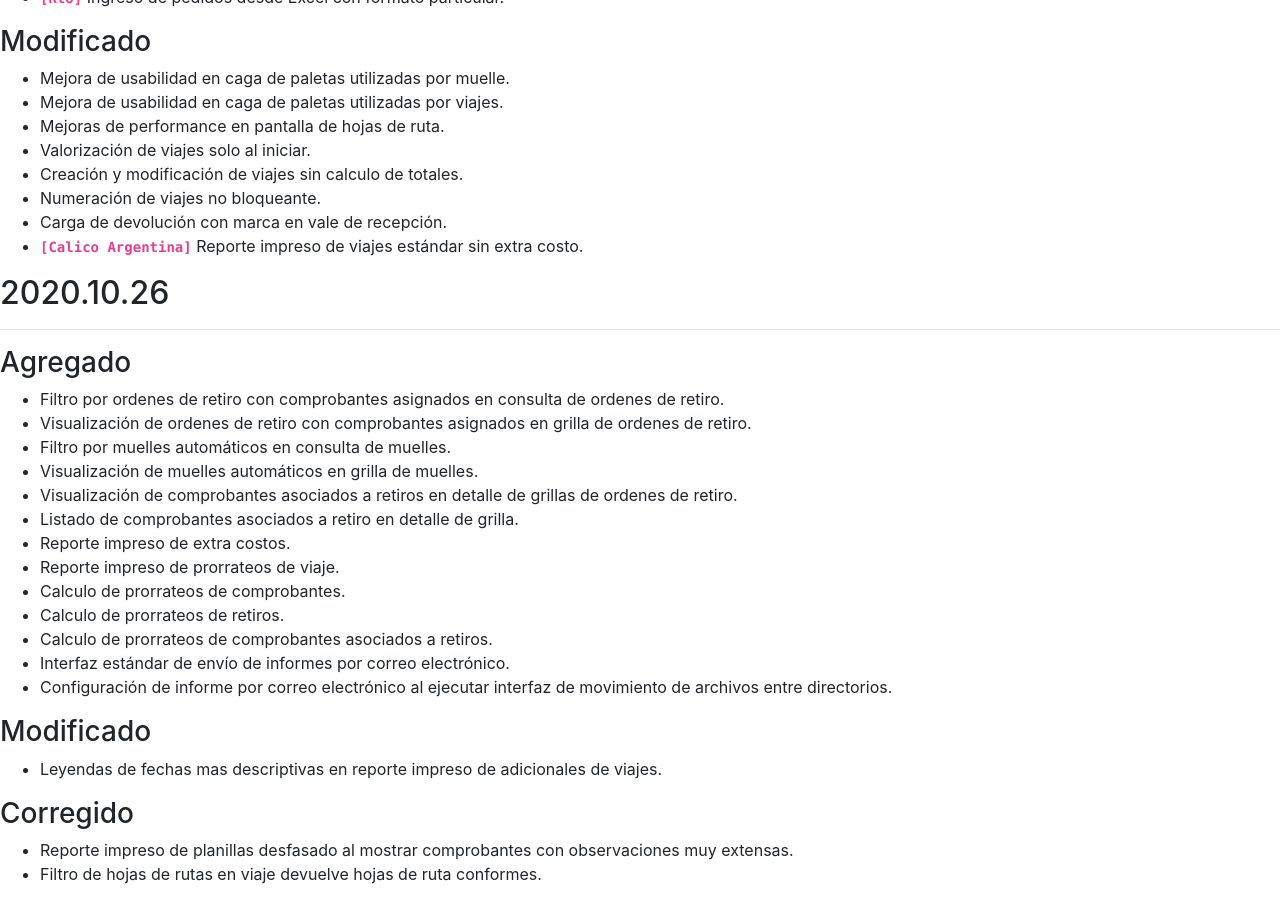
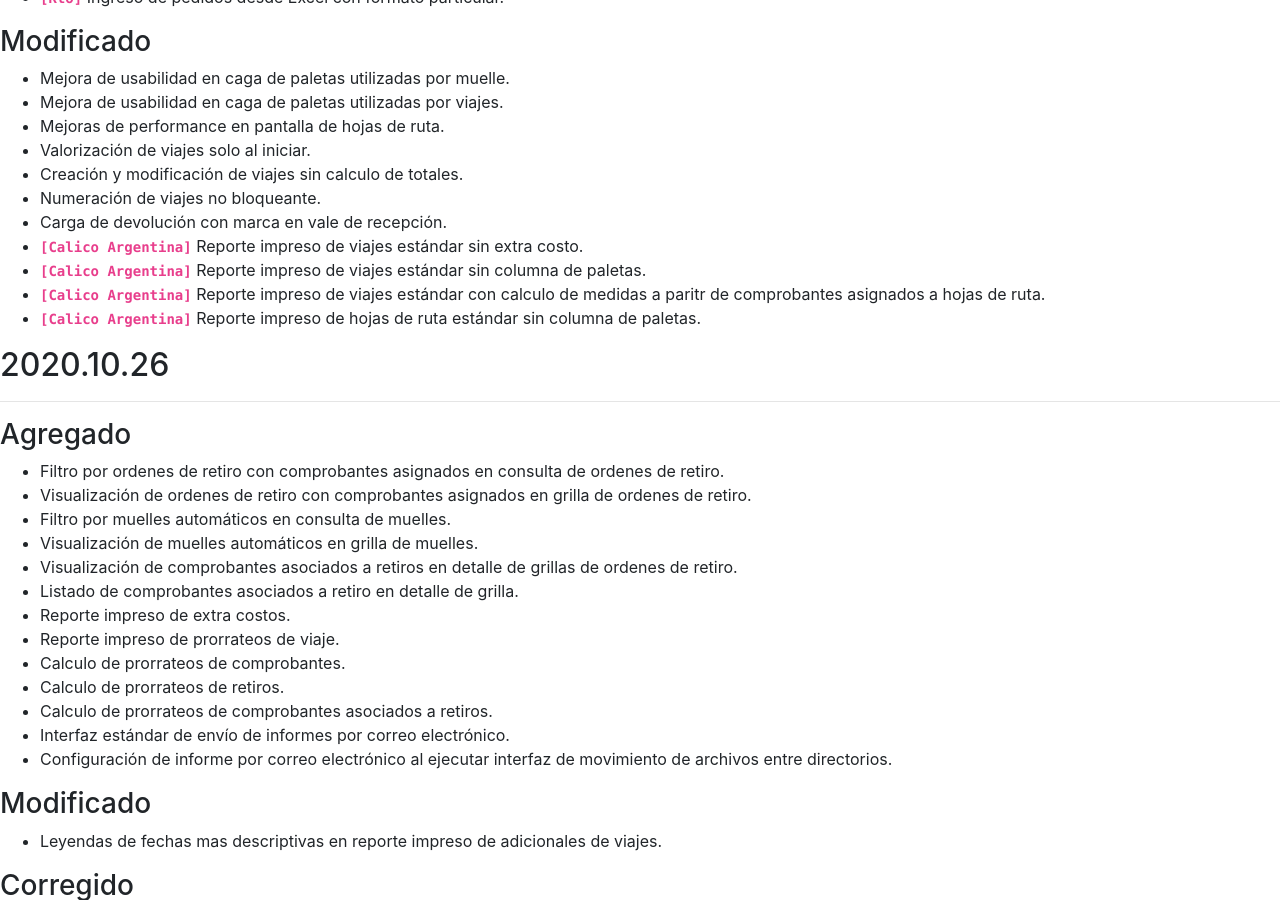
Before and after one commit to msanchez-brainsys/msanchez-brainsys.github.io, a Jekyll site: the page built from registro-cambios.markdown, in a window 1280 px wide and 900 px high, scrolled down 972 px. Built offline with Jekyll 4.4.1, drawn with Linux system fonts in a browser that asks for light colours.

Commit message:
Se agregaron cambios en versión 2020.11.20

```diff
--- a/registro-cambios.markdown
+++ b/registro-cambios.markdown
@@ -60,6 +60,9 @@ El formato esta basado en [Keep a Changelog](https://keepachangelog.com/es-ES/1.
 - Numeración de viajes no bloqueante.
 - Carga de devolución con marca en vale de recepción.
 - **`[Calico Argentina]`** Reporte impreso de viajes estándar sin extra costo.
+- **`[Calico Argentina]`** Reporte impreso de viajes estándar sin columna de paletas.
+- **`[Calico Argentina]`** Reporte impreso de viajes estándar con calculo de medidas a paritr de comprobantes asignados a hojas de ruta.
+- **`[Calico Argentina]`** Reporte impreso de hojas de ruta estándar sin columna de paletas.
 
 ## 2020.10.26
 ---
```
